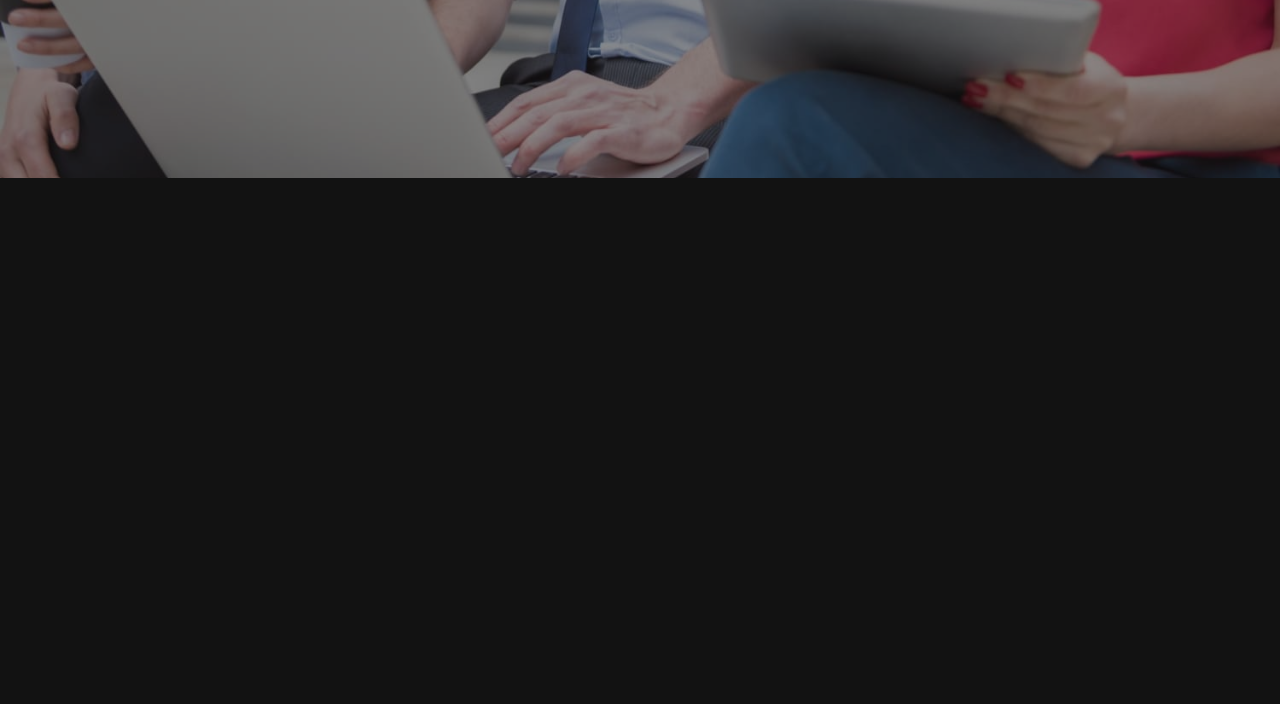
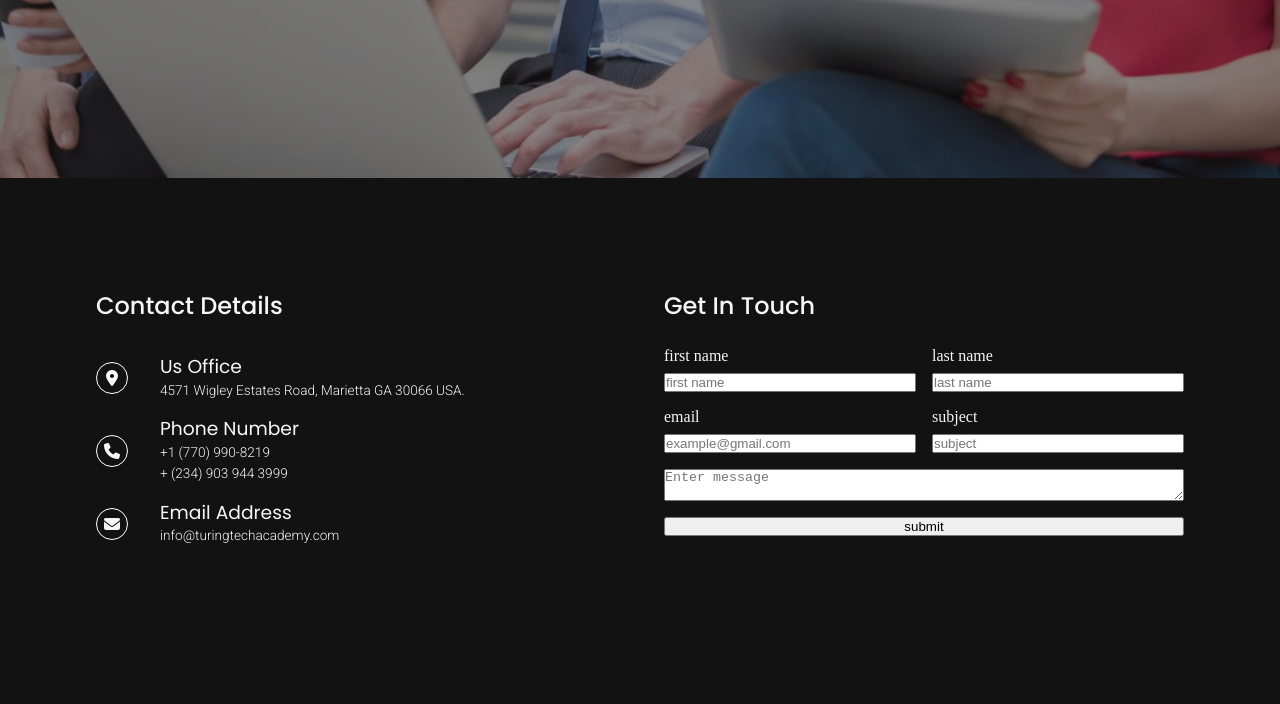
Before and after one commit to Turing-tech-ltd/turingtechllc, a plain HTML site: page public/contact.html in a window 1280 px wide. Shown: the part 622-1326 px from the top of the page. Before the commit the page ends 912 px from the top, so only its background shows below. Drawn offline with Linux system fonts and the light colour scheme.

Commit message:
complete laying the contact structure

```diff
--- a/public/contact.html
+++ b/public/contact.html
@@ -15,6 +15,7 @@
     <!-- css styles -->
     <link rel="stylesheet" href="./css/index_styles/header.css">
     <link rel="stylesheet" href="./css/contact.css">
+    <link rel="stylesheet" href="./css/index_styles/footer.css">
 
     <!-- Poppins -->
     <link rel="preconnect" href="https://fonts.googleapis.com">
@@ -84,7 +85,125 @@
 
     <section class="contact-us container top-margin">
 
+        <div class="contact-details">
+            <h2>contact details</h2>
+
+            <div>
+                <div class="location">
+                    <span><i class="fa-solid fa-location-dot"></i></span>
+                    <div class="location-inner">
+                        <h3>Us Office</h3>
+                        <p>
+                            4571 Wigley Estates Road, Marietta GA 30066 USA.
+                        </p>
+                    </div>
+                </div>
+
+                <div class="phone">
+                    <span><i class="fa-solid fa-phone"></i></span>
+                    <div>
+                        <h3>phone number</h3>
+                        <div>
+                            <p>+1 (770) 990-8219</p>
+                            <p>+ (234) 903 944 3999</p>
+                        </div>
+                    </div>
+                </div>
+
+                <div class="email">
+                    <span><i class="fa-solid fa-envelope"></i></span>
+                    <div>
+                        <h3>email address</h3>
+                        <p>info@turingtechacademy.com</p>
+                    </div>
+                </div>
+
+            </div>
+        </div>
+
+        <form>
+            <h2>get in touch</h2>
+
+            <div>
+                <div class="full_name">
+                    <div>
+                        <label for="first_name">first name</label>
+                        <input type="text" placeholder="first name" required>
+                    </div>
+                    <div>
+                        <label for="last_name">last name</label>
+                        <input type="text" placeholder="last name">
+                    </div>
+                </div>
+
+                <div class="form_email">
+                    <div>
+                        <label for="email">email</label>
+                        <input type="email" placeholder="example@gmail.com" required>
+                    </div>
+                    <div>
+                        <label for="subject">subject</label>
+                        <input type="text" placeholder="subject">
+                    </div>
+                </div>
+                <textarea name="message" id="message" placeholder="Enter message"></textarea>
+            </div>
+
+            <button>submit</button>
+        </form>
+
     </section>
+
+    <footer class="top-margin container">
+        <div class="footer_inner">
+            <div>
+                <!-- <div>
+                    <h3>Heading</h3>
+                    <ul>
+                        <li>Lorem ipsum dolor</li>
+                        <li>Lorem ipsum dolor</li>
+                        <li>Lorem ipsum dolor</li>
+                    </ul>
+                </div>
+
+                <div>
+                    <h3>Heading</h3>
+                    <ul>
+                        <li>Lorem ipsum dolor</li>
+                        <li>Lorem ipsum dolor</li>
+                        <li>Lorem ipsum dolor</li>
+                    </ul>
+                </div>
+
+                <div>
+                    <h3>Heading</h3>
+                    <ul>
+                        <li>Lorem ipsum dolor</li>
+                        <li>Lorem ipsum dolor</li>
+                        <li>Lorem ipsum dolor</li>
+                    </ul>
+                </div> -->
+            </div>
+
+            <div>
+                <div>
+                    <p>Copyright © <span id="year"></span> Turing Tech</p>
+                </div>
+
+                <figure>
+                    <img src="./images/turing logo.jpg" alt="Turing Tech Logo">
+                </figure>
+
+                <div class="icons">
+                    <button><i class="fa-brands fa-instagram"></i></button>
+                    <button><i class="fa-brands fa-linkedin-in"></i></button>
+                    <button><i class="fa-brands fa-tiktok"></i></button>
+                    <button><i class="fa-brands fa-facebook-f"></i></button>
+                </div>
+            </div>
+        </div>
+    </footer>
+
 
 
     <script src="./js/menu.js"></script>
--- a/public/css/contact.css
+++ b/public/css/contact.css
@@ -68,6 +68,102 @@
     cursor: pointer;
 }
 
+/* Contact us section */
+.contact-us{
+    display: grid;
+    grid-template-columns: 1fr;
+    gap: 3rem;
+}
+
+.contact-us h2,h3,label,p,span{
+    color: var(--white-color);
+}
+
+.contact-us h2{
+    font-size: 1.3rem;
+    text-transform: capitalize;
+    font-weight: 500;
+}
+
+.contact-details{
+    display: flex;
+    flex-direction: column;
+    gap: 1.5rem;
+}
+
+.contact-details > div{
+    display: flex;
+    flex-direction: column;
+    gap: 1rem;
+}
+
+.contact-details > div > div{
+    display: flex;
+    gap: 2rem;
+    align-items: center;
+}
+
+.contact-details span{
+    border: 1px solid white;
+    width: 2rem;
+    height: 2rem;
+    border-radius: 50%;
+    display: inline-flex;
+    justify-content: center;
+    align-items: center;
+    flex-shrink: 0;
+}
+
+.contact-details h3,p{
+    margin: 0;
+}
+
+.contact-us h3{
+    text-transform: capitalize;
+    font-weight: 400;
+}
+
+.contact-details p{
+    font-weight: 300;
+    font-size: 0.85rem;
+}
+
+.location-inner p {
+  white-space: normal;
+  word-wrap: break-word;
+}
+
+
+.contact-us form{
+    display: flex;
+    flex-direction: column;
+    gap: 1rem;
+    /* border: 1px solid rgba(246, 246, 246, 0.3); */
+    /* border-radius: 10px; */
+}
+
+.contact-us form > div{
+    display: flex;
+    flex-direction: column;
+    gap: 1rem;
+    width: 100%;
+}
+
+.full_name,
+.form_email{
+    display: flex;
+    flex-direction: column;
+    gap: 1rem;
+}
+
+.full_name div,
+.form_email div{
+    display: flex;
+    flex-direction: column;
+    gap: 0.5rem;
+    width: 100%;
+}
+
 
 @media (min-width: 430px){
     .contact_hero h1,
@@ -86,6 +182,10 @@
         font-size: 2rem;
         max-width: 30rem;
     }
+
+    .contact-us h2{
+        font-size: 1.5rem;
+    }
 }
 
 @media (min-width: 960px){
@@ -99,4 +199,14 @@
     .contact-hero-inner button{
         font-size: 1.3rem;
     }
+
+    .contact-us{
+        grid-template-columns: 1fr 1fr;
+    }
+
+    .full_name,
+    .form_email{
+        flex-direction: row;
+    }
+
 }
```
